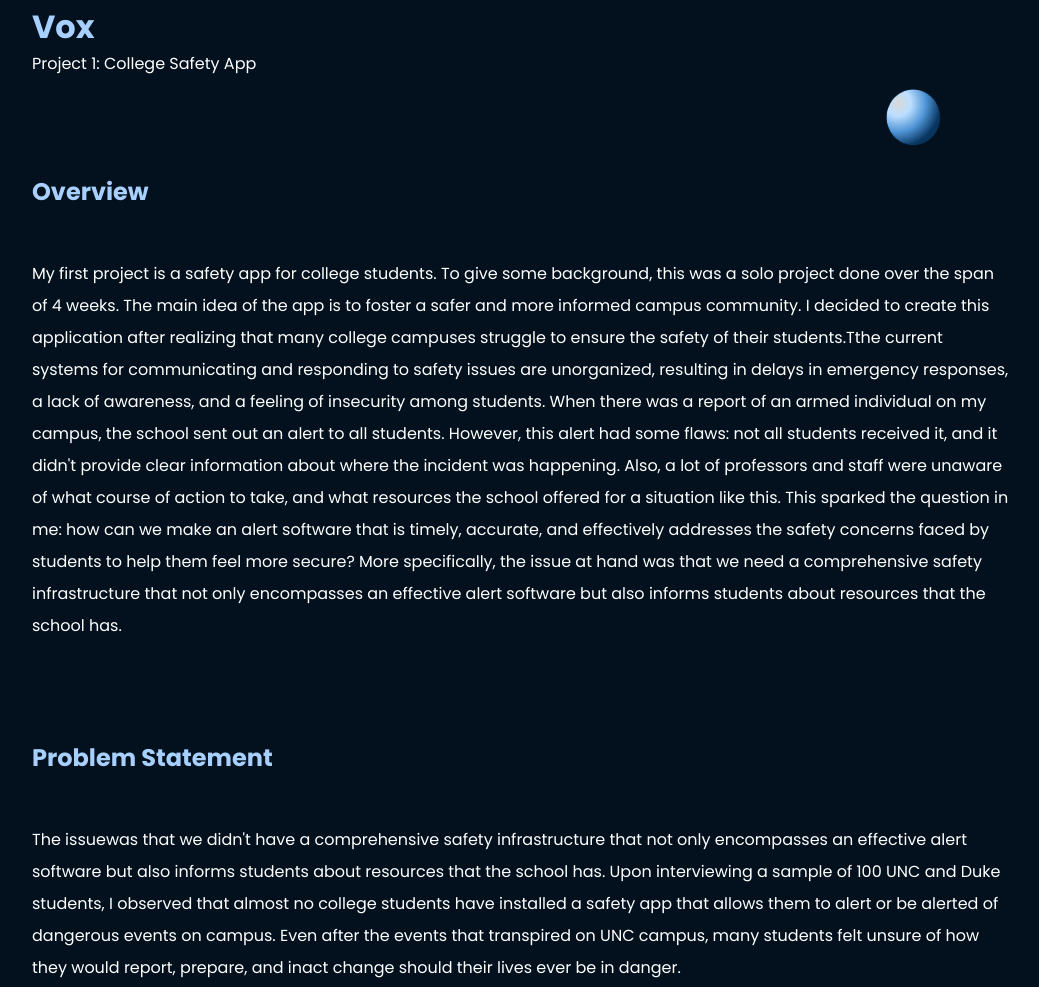
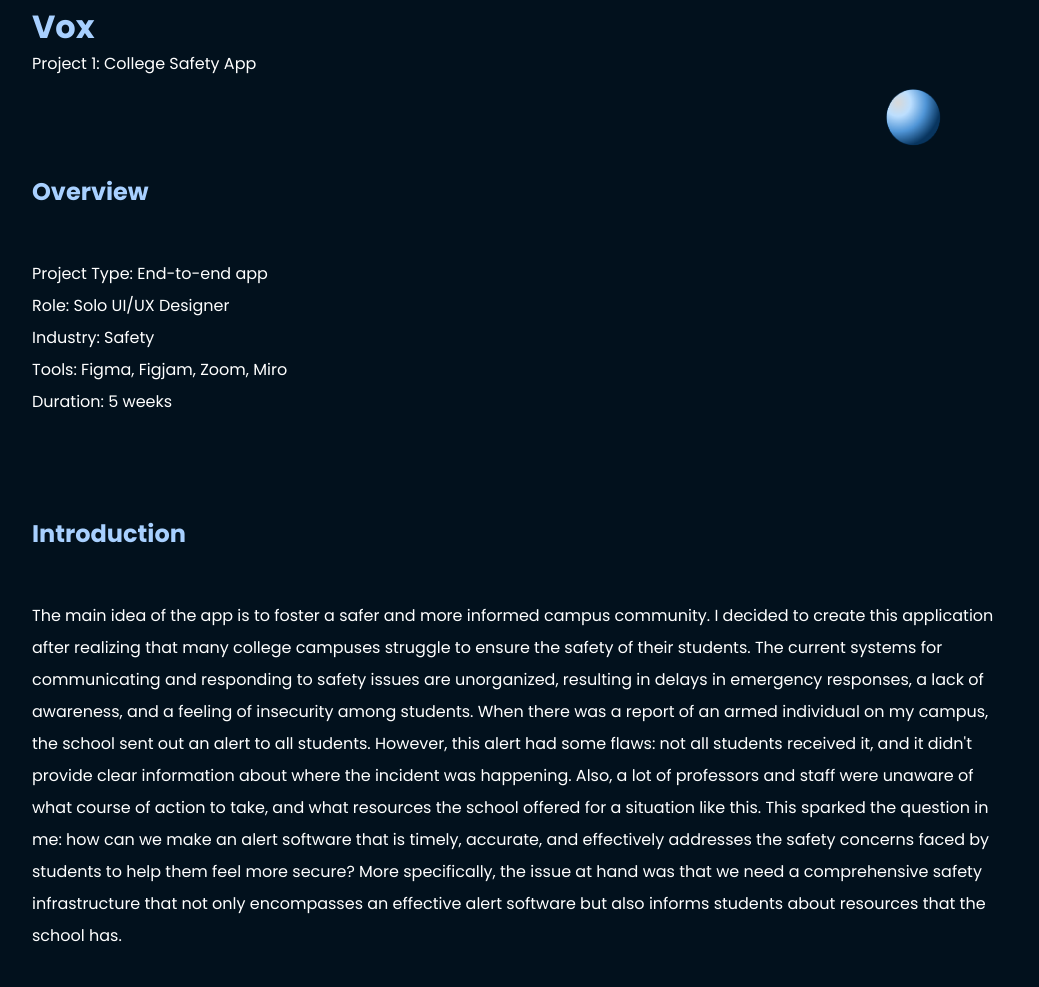
Before and after one commit to victorialee33/MyWebsite, a plain HTML site: page Project-1.html in a window 1280 px wide. Shown: the part 1004-1991 px from the top of the page, without its empty margins (118-1157 px from the left). Drawn offline with Linux system fonts and the light colour scheme.

Commit message:
overview_fix

```diff
--- a/Project-1.html
+++ b/Project-1.html
@@ -38,10 +38,20 @@
 
         <h2 class="overview"> Overview </h2>
             <p>
-                My first project is a safety app for college students. To give some background, this was a solo project done over the span of 4 weeks. The main idea of the app is to foster a safer and more informed campus community. I decided to create this application after realizing that many college campuses struggle to ensure the safety of their students.Tthe current systems for communicating and responding to safety issues are  unorganized, resulting in delays in emergency responses, a lack of awareness, and a feeling of insecurity among students. When there was a report of an armed individual on my campus, the school sent out an alert to all students. However, this alert had some flaws: not all students received it, and it didn't provide clear information about where the incident was happening. Also, a lot of professors and staff were unaware of what course of action to take, and what resources the school offered for a situation like this. This sparked the question in me: how can we make an alert software that is timely, accurate, and effectively addresses the safety concerns faced by students to help them feel more secure? More specifically, the issue at hand was that we need a comprehensive safety infrastructure that not only encompasses an effective alert software but also informs students about resources that the school has.
-
+                Project Type: End-to-end app  <br>
+                Role: Solo UI/UX Designer <br>
+                Industry: Safety<br>
+                Tools: Figma, Figjam, Zoom, Miro<br>
+                Duration: 5 weeks<br>
 
             </p>
+
+            <h2 class="introduction"> Introduction</h2>
+
+                <p> The main idea of the app is to foster a safer and more informed campus community. I decided to create this application after realizing that many college campuses struggle to ensure the safety of their students. The current systems for communicating and responding to safety issues are  unorganized, resulting in delays in emergency responses, a lack of awareness, and a feeling of insecurity among students. When there was a report of an armed individual on my campus, the school sent out an alert to all students. However, this alert had some flaws: not all students received it, and it didn't provide clear information about where the incident was happening. Also, a lot of professors and staff were unaware of what course of action to take, and what resources the school offered for a situation like this. This sparked the question in me: how can we make an alert software that is timely, accurate, and effectively addresses the safety concerns faced by students to help them feel more secure? More specifically, the issue at hand was that we need a comprehensive safety infrastructure that not only encompasses an effective alert software but also informs students about resources that the school has.
+
+                </p>
+
 
             <h2>  Problem Statement </h2>
 
--- a/style.css
+++ b/style.css
@@ -602,7 +602,7 @@ h2{
     margin: auto;
     transform: scale(0.4) !important;
     margin-top: -250px;
-    margin-bottom: -400px;
+    margin-bottom: -300px;
     padding: 10px;
 }
 
```
